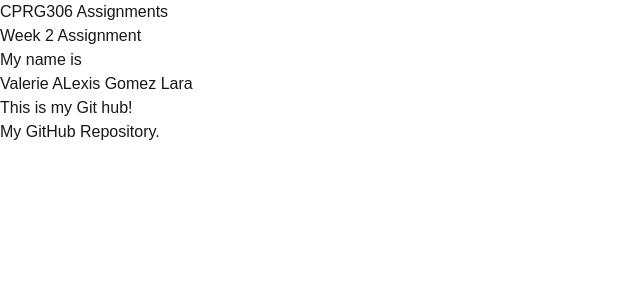
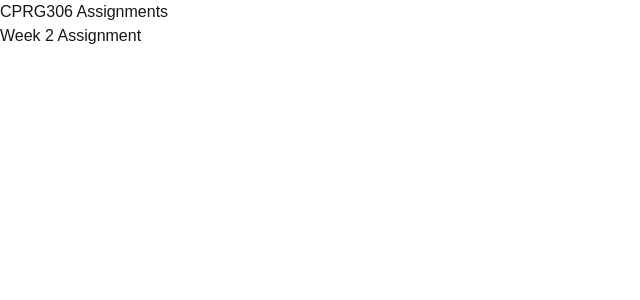
Before and after one commit to vagomezl474/cprg306-assignments, a Next.js app: page / in a window 1280 px wide. Shown: the top 300 px of the page, without its empty margins (0-640 px from the left). Built offline with nearby package versions, Linux system fonts and the light colour scheme.

Commit message:
done
no more updates needed

```diff
--- a/app/page.js
+++ b/app/page.js
@@ -12,7 +12,6 @@
       <h1>CPRG306 Assignments</h1>
       <ul>
         <li><Link href="./week-2">Week 2 Assignment</Link></li>
-        <StudentInfo/>
       </ul>
     </main>
   );
```
